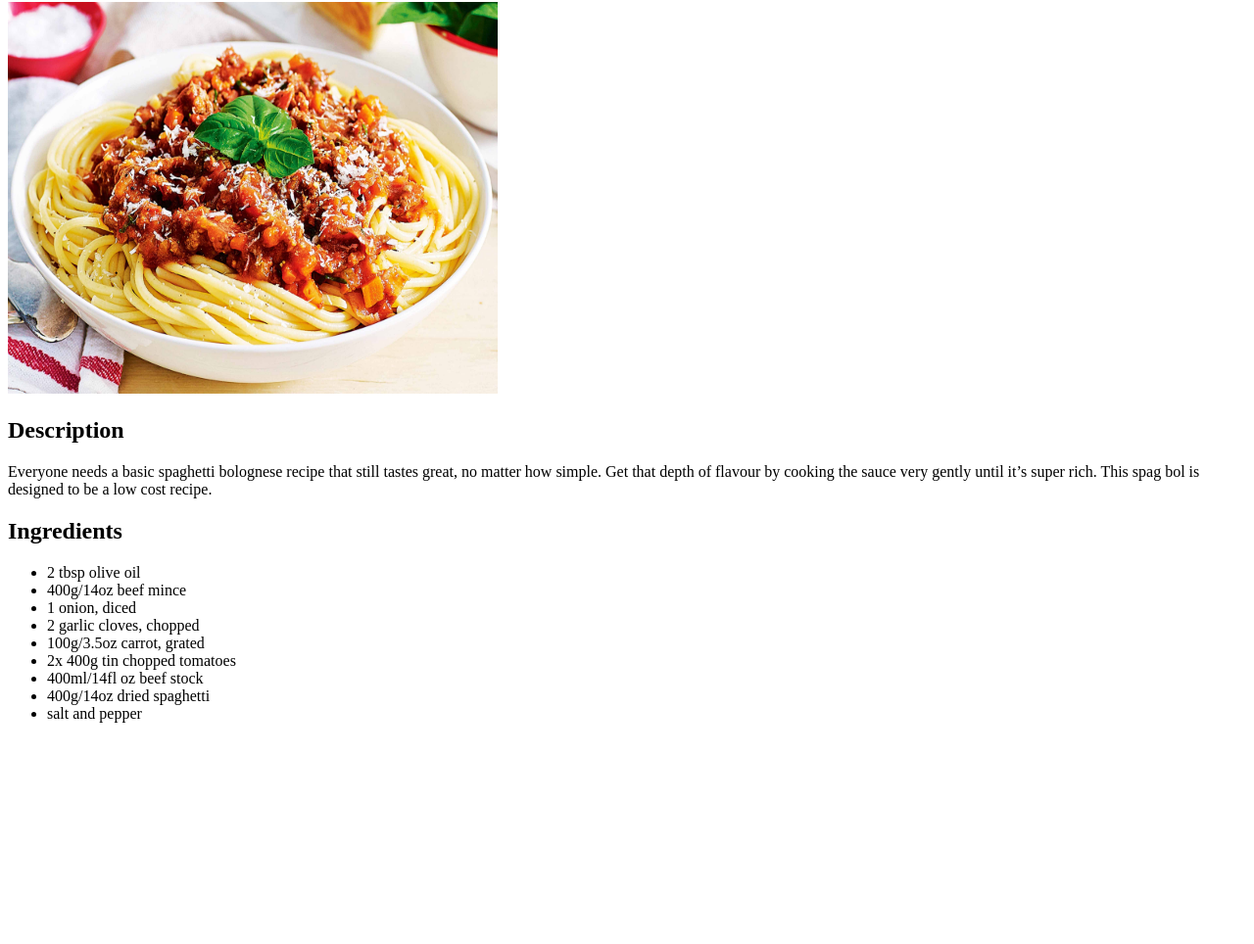
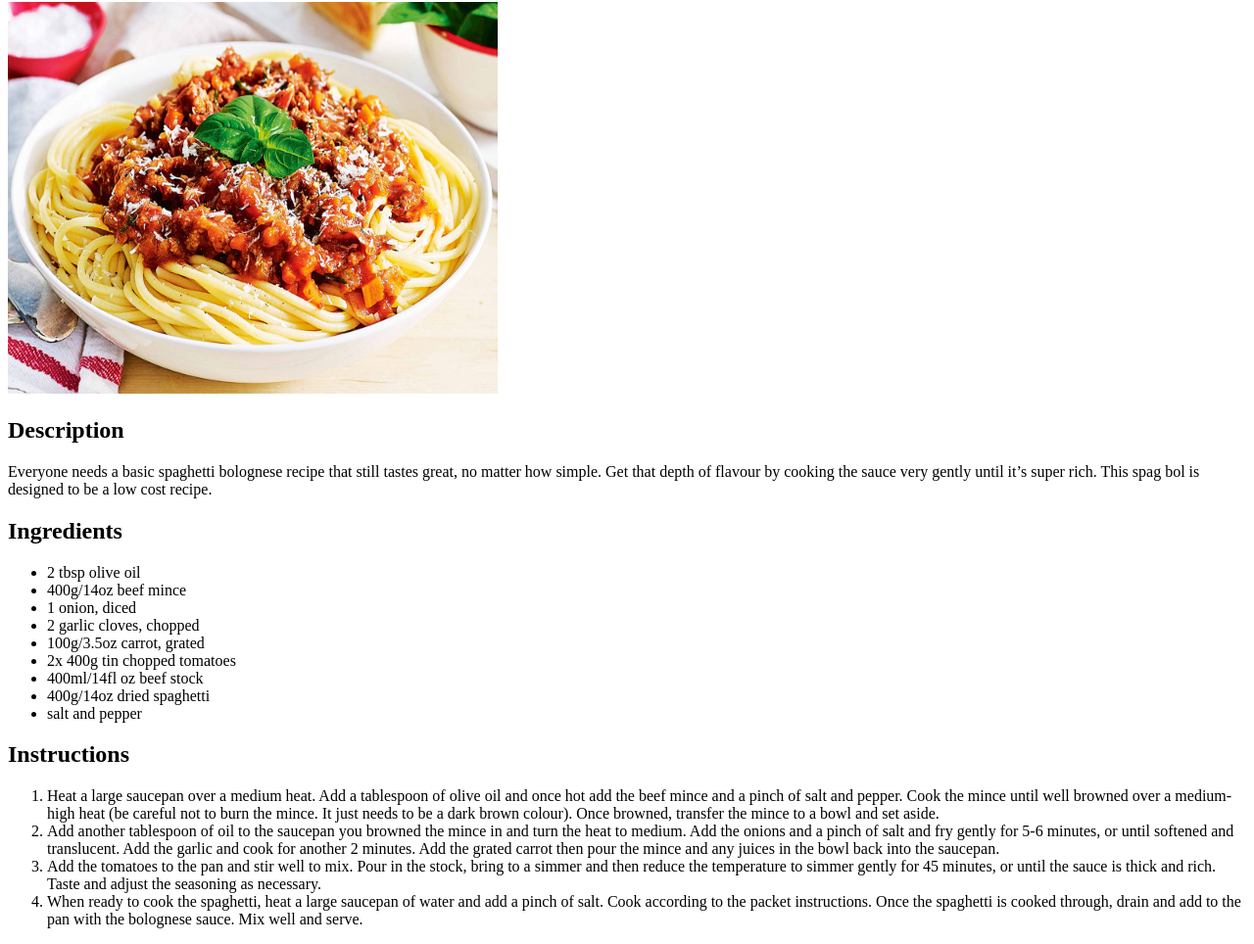
Before and after one commit to t0talscience/odin-recipes, a plain HTML site: page recipes/bolognaise.html in a window 1280 px wide. Shown: the part 78-1042 px from the top of the page at 98% size. Before the commit the page ends 832 px from the top, so only its background shows below. Drawn offline with Linux system fonts and the light colour scheme.

Commit message:
added instructions for bolognaise recipe

```diff
--- a/recipes/bolognaise.html
+++ b/recipes/bolognaise.html
@@ -28,5 +28,37 @@
         <li>400g/14oz dried spaghetti</li>
         <li>salt and pepper</li>
     </ul>
+
+    <h2>Instructions</h2>
+
+    <ol>
+        <li>Heat a large saucepan over a medium heat. Add a tablespoon of olive oil and once hot add the beef mince and a pinch of salt and pepper. Cook the mince until well browned over a medium-high heat (be careful not to burn the mince. It just needs to be a dark brown colour). Once browned, transfer the mince to a bowl and set aside.</li>
+        <li>Add another tablespoon of oil to the saucepan you browned the mince in and turn the heat to medium. Add the onions and a pinch of salt and fry gently for 5-6 minutes, or until softened and translucent. Add the garlic and cook for another 2 minutes. Add the grated carrot then pour the mince and any juices in the bowl back into the saucepan.</li>
+        <li>Add the tomatoes to the pan and stir well to mix. Pour in the stock, bring to a simmer and then reduce the temperature to simmer gently for 45 minutes, or until the sauce is thick and rich. Taste and adjust the seasoning as necessary.</li>
+        <li>When ready to cook the spaghetti, heat a large saucepan of water and add a pinch of salt. Cook according to the packet instructions. Once the spaghetti is cooked through, drain and add to the pan with the bolognese sauce. Mix well and serve.</li>
+
+
+
+
+
+
+
+
+
+
+
+
+
+
+
+    </ol>
+
+
+
+
+
+
+
+
 </body>
 </html>
```
Also changed, not shown: 2 other files.
